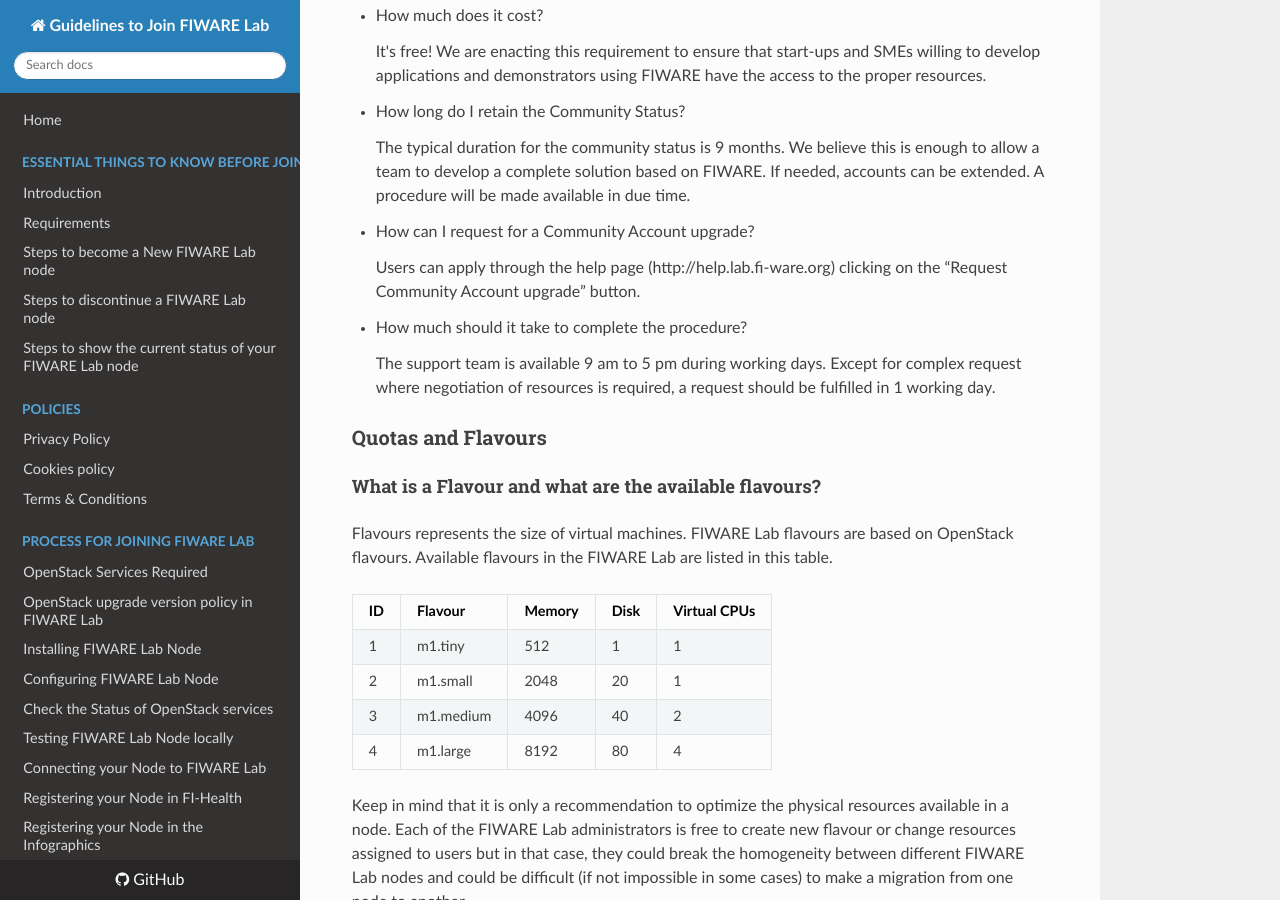
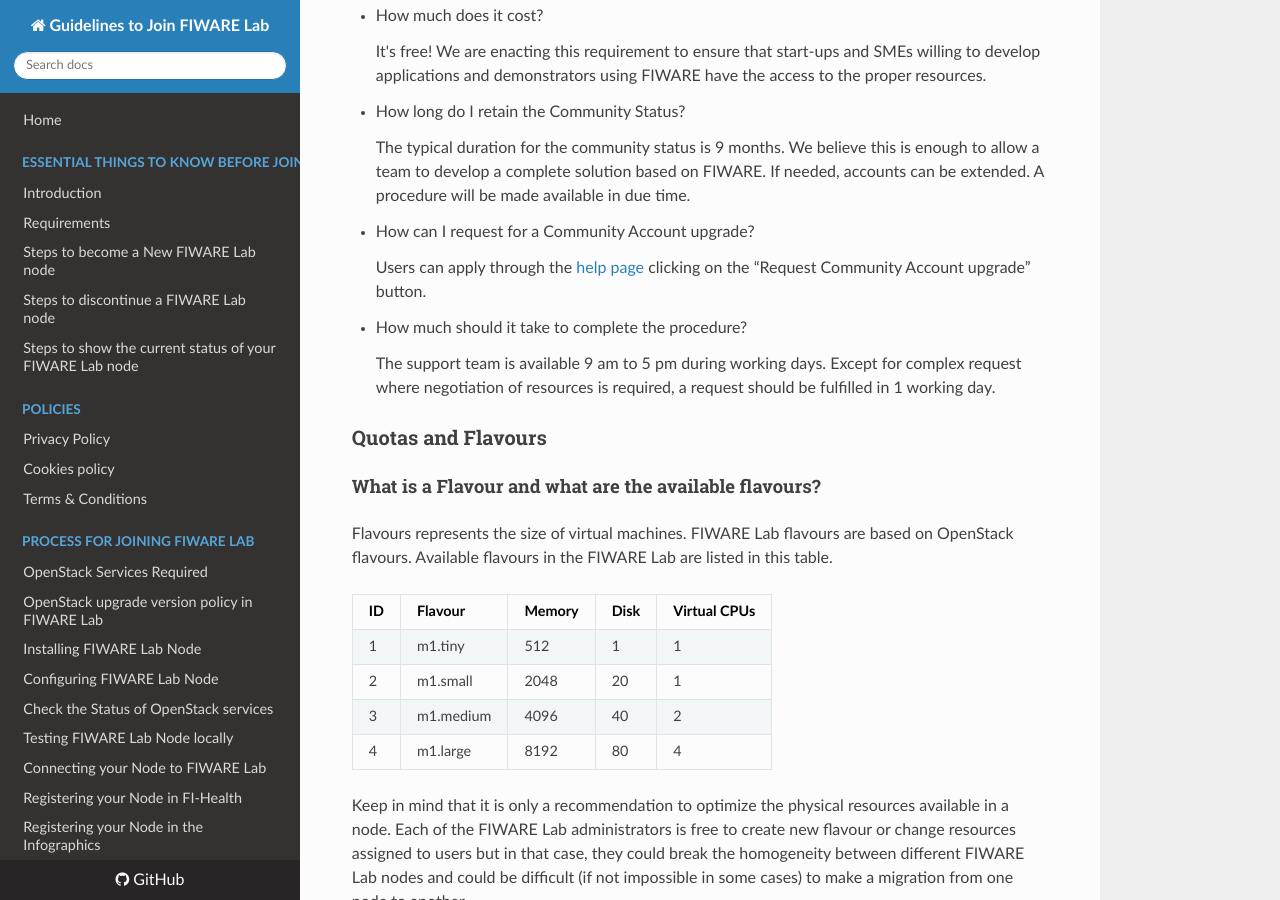
Before and after one commit to martel-innovate/join-fiware-lab-guide, an MkDocs documentation site: the page built from docs/5.management/1.account.md, in a window 1280 px wide and 900 px high, scrolled down 501 px. Built offline with MkDocs 1.6.1, drawn with Linux system fonts in a browser that asks for light colours; nearby versions of some CDN libraries; comment, search, counter and statistics services are not loaded; old or Windows-style settings are respelled for this version of MkDocs.

Commit message:
Fixes for Travis errors

```diff
--- a/docs/5.management/1.account.md
+++ b/docs/5.management/1.account.md
@@ -33,7 +33,7 @@
 
 -   How can I request for a Community Account upgrade?
 
-    Users can apply through the help page (http://help.lab.fi-ware.org)
+    Users can apply through the [help page](http://help.lab.fi-ware.org)
     clicking on the “Request Community Account upgrade” button.
 
 -   How much should it take to complete the procedure?
```
